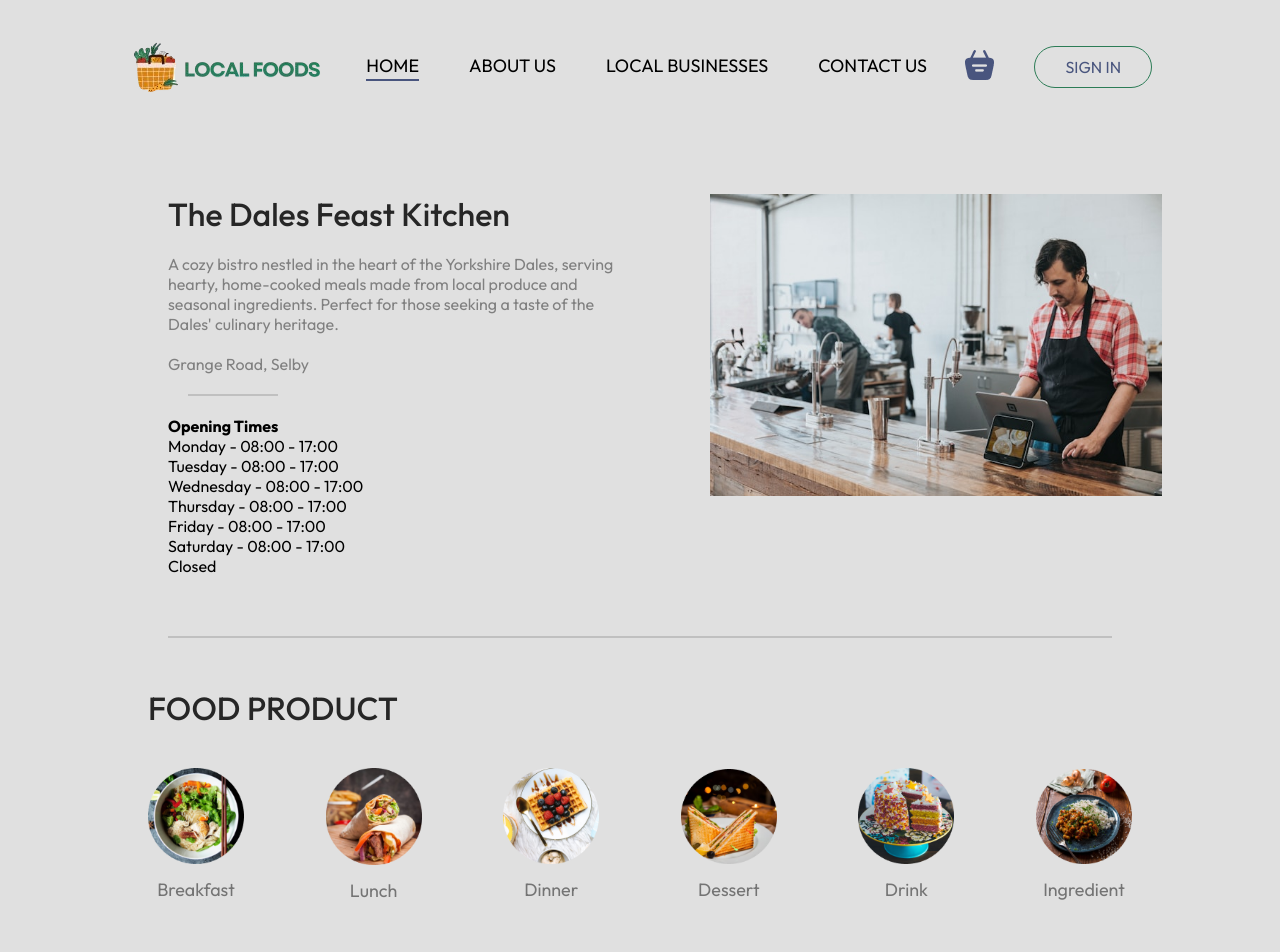
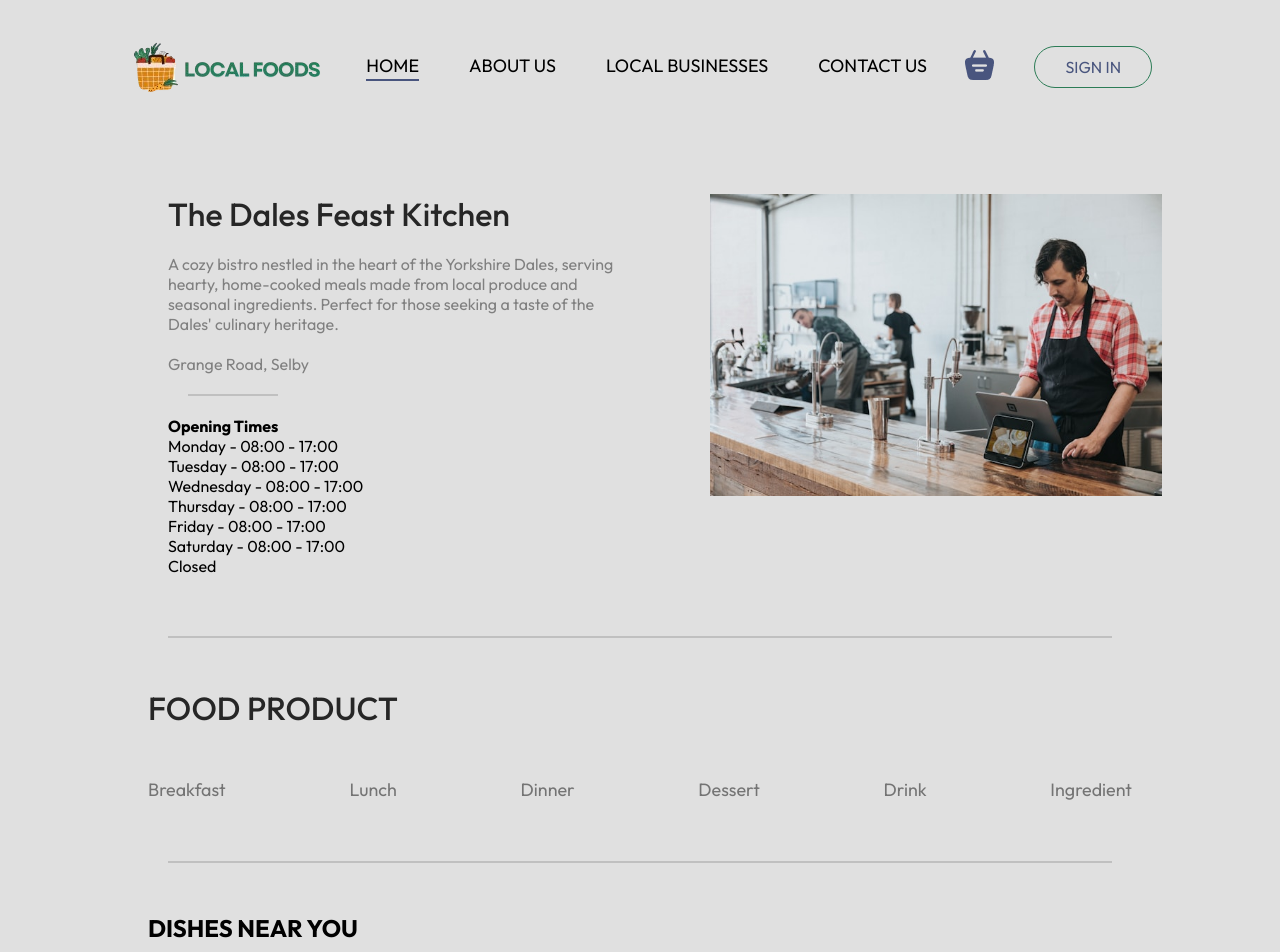
Before and after one commit to Joemartindale14/IDP, a React (Vite) app: page /business/1 in a window 1280 px wide. Shown: the top 952 px of the page. Built offline with nearby package versions, Linux system fonts and the light colour scheme.

Commit message:
Updated Explore Menu Images

```diff
--- a/src/components/ExploreMenu/ExploreMenu.css
+++ b/src/components/ExploreMenu/ExploreMenu.css
@@ -16,19 +16,13 @@
   display: flex;
   justify-content: space-between;
   align-items: center;
-  gap: 30px;
+  gap: 10px;
   text-align: center;
   margin: 20px 0px;
   overflow-x: scroll;
 }
 .explore-menu-list::-webkit-scrollbar{
   display: none;
-}
-.explore-menu-list-item img{
-  width: 7.5vw;
-  min-width: 80px;
-  cursor: pointer;
-  transition: 0.2s;
 }
 .explore-menu-list-item p{
   margin-top: 10px;
@@ -43,8 +37,10 @@
   border: none;
 }
 .explore-menu-list-item .active{
-  border: 4px solid #2c7c56;
-  padding: 2px;
+  background-color: #2c7c56;
+  color: whitesmoke;
+  border-radius: 30px;
+  padding: 8px;
 }
 @media (max-width: 1050px){
   .explore-menu-text {
--- a/src/components/ExploreMenu/ExploreMenu.jsx
+++ b/src/components/ExploreMenu/ExploreMenu.jsx
@@ -18,12 +18,7 @@ const ExploreMenu = ({ category, setCategory }) => {
               key={index}
               className="explore-menu-list-item"
             >
-              <img
-                className={category === item.menu_name ? "active" : ""}
-                src={item.menu_image}
-                alt=""
-              />
-              <p>{item.menu_name}</p>
+              <p className={category === item.menu_name ? "active" : ""}>{item.menu_name}</p>
             </div>
           );
         })}
--- a/src/components/Footer/Footer.jsx
+++ b/src/components/Footer/Footer.jsx
@@ -23,7 +23,7 @@ const Footer = () => {
           <ul>
             <li>Home</li>
             <li>About Us</li>
-            <li>Delivery</li>
+            <li>Local Businesses</li>
             <li>Privacy Policy</li>
           </ul>
         </div>
```
